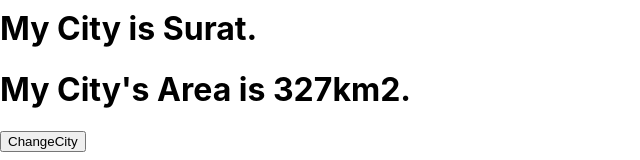
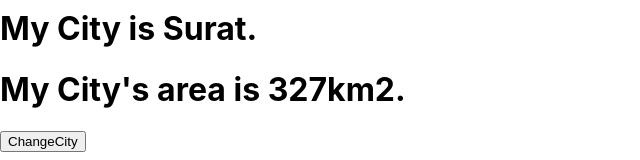
Before and after one commit to haresh2932/firstReact, a React (Create React App) app: page / in a window 1280 px wide. Shown: the part 525-685 px from the top of the page, without its empty margins (0-640 px from the left). Built offline with nearby package versions, Linux system fonts and the light colour scheme.

Commit message:
29_02_24_Components

```diff
--- a/src/user/components/CityFun.js
+++ b/src/user/components/CityFun.js
@@ -13,7 +13,7 @@ function CityFun(props) {
     return (
         <>
             <h1>My City is {City}.</h1>
-            <h1>My City's Area is {Area}.</h1>
+            <h1>My City's area is {Area}.</h1>
             <button onClick={changeCity}>ChangeCity</button>
         </>
     );
```
